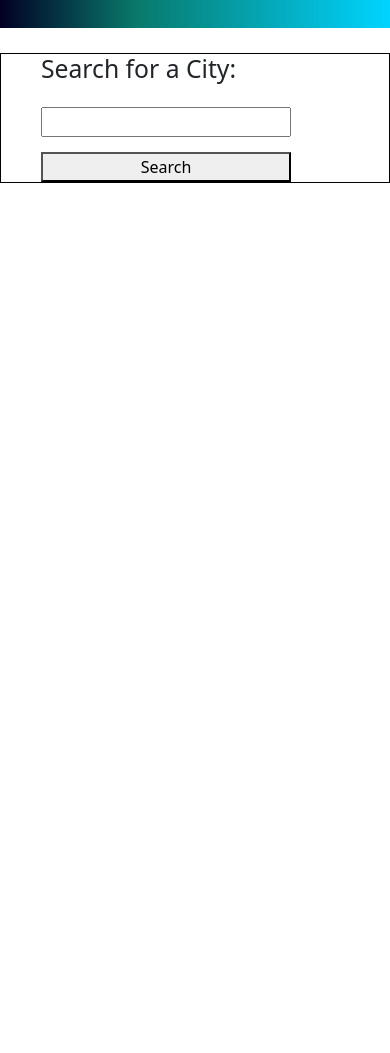
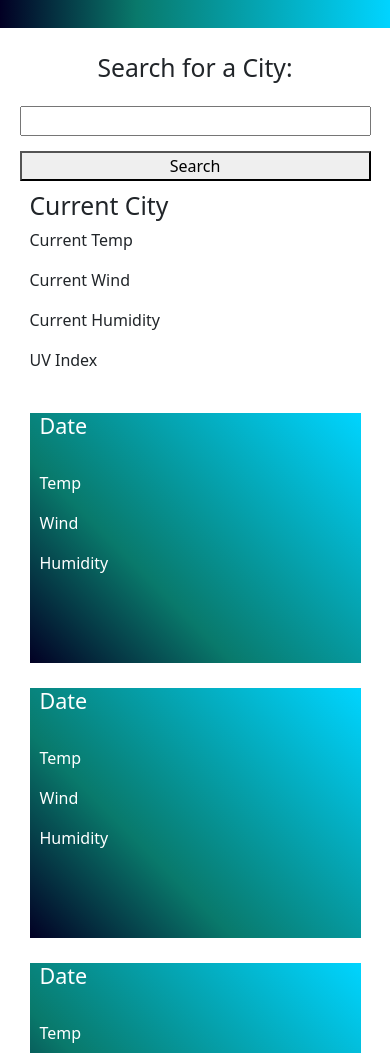
Before and after one commit to zmoore371/Homework-Week-6, a plain HTML site: page index.html in a window 390 px wide. Shown: the part 47-1100 px from the top of the page. Before the commit the page ends 844 px from the top, so only its background shows below. Drawn offline with nearby package versions, Linux system fonts and the light colour scheme.

Commit message:
Added mobile response for cellphones in css. Changed formatting of daily weather information.

```diff
--- a/assets/script.js
+++ b/assets/script.js
@@ -9,18 +9,17 @@ searchEl.on("click", function(event) {
     event.preventDefault();
     console.log(cityEl.val());
 
-    var city = cityEl.val()
+    var city = cityEl.val();
 
     if(city) {
         getApiToday(city);
+        getApiForecast(city);
         cityEl.val('');
 
     } else {
         alert("yo you gotta put some text in this mug")
     }
-
-
-})
+});
 
 function getApiToday (city) {
     var requestUrl = "https://api.openweathermap.org/data/2.5/weather?q="+ city +"&units=imperial&appid=" + APIkey
@@ -34,16 +33,25 @@ function getApiToday (city) {
                   $(".forecast").show();
                 });
             } else {
-                alert("Error! City not found!")
+                alert("Error! City not found!");
             }
         })
 };
 
 
 function getApiForecast (city) {
-    var requestUrl = "whatever the 5 day forecast api call is" + city + "likely some more crap" + APIkey
+    var requestUrl = "https://api.openweathermap.org/data/2.5/forecast?q=" + city + "&units=imperial&appid=" + APIkey
 
-    // fetch(requestUrl) then blah blah blah
+    fetch(requestUrl)
+        .then (function (response) {
+            if (response.ok) {
+                response.json().then(function (data) {
+                    displayForecast(data);
+                });
+            } else {
+                alert("Error! City not found!");
+            }
+        })
 }
 
 function displayCurrent(today) {
@@ -53,17 +61,22 @@ function displayCurrent(today) {
     var currentHumidity = $(".current-humidity");
     var currentUv =$(".uv-index");
 
-    currentCity.text(today.name)
-    currentTemp.text("Current Temp: " + today.main.temp) // may want to round this?
-    currentWind.text("Current Wind Speed: " + today.wind.speed)
-    currentHumidity.text("Current Humidity: " + today.main.humidity + "%")
-    currentUv.text()
+    currentCity.text(today.name + " " + moment().format("(ddd, MMMM Do)"));
+    currentTemp.text("Current Temp: " + (Math.round(today.main.temp)) + "°F");
+    currentWind.text("Current Wind Speed: " + today.wind.speed + "MPH");
+    currentHumidity.text("Current Humidity: " + today.main.humidity + "%");
+    currentUv.text();
 }
+
+function displayForecast(forecast) {
+    console.log(forecast)
+}
+
+
 
 function init() {
     $(".weather-info").hide()
     $(".forecast").hide()
 }
 
-
-init();
+// init();
--- a/assets/style.css
+++ b/assets/style.css
@@ -24,7 +24,6 @@ header h1{
     flex-grow: 1;
     padding-left: 40px;
     align-content: stretch;
-    border: 1px solid black;
 }
 
 .city-name{
@@ -53,11 +52,9 @@ header h1{
     display: flex;
     flex-direction: column;
     margin: 10px;
-    border: 1px solid gold;
-
 }
 
-.day1, .day2, .day3, .day4, .day5{
+.day{
     height: 250px;
     flex-wrap: wrap;
     flex-grow: 2;
@@ -67,3 +64,39 @@ header h1{
     background: rgb(2,0,36);
     background: linear-gradient(45deg, rgba(2,0,36,1) 0%, rgba(9,121,107,1) 35%, rgba(0,212,255,1) 100%);
 }
+
+@media screen and (max-width:480px) {
+    body{
+        display: flex;
+        flex-direction: column;
+        align-items: center;
+    }
+
+    .city-name{
+        width: 100%;
+    }
+
+    .searchBtn{
+        width: 100%;
+    }
+
+    .city-info{
+        display: inline-block;
+        align-items: center;
+        width: 90%;
+    }
+
+    .sidebar{
+        padding-left: 0;
+        align-items: center;
+    }
+
+    .forecast{
+        flex-direction: column;
+        /* width: 400px; */
+    }
+
+    .day{
+        margin-top: 15px;
+    }
+}
--- a/index.html
+++ b/index.html
@@ -30,40 +30,40 @@
                 <p class="uv-index">UV Index</p>
             </div>
             <div class="forecast">
-                <div class="day1">
-                    <h4 class="day1-date">Date</h4>
-                    <img class="day1-img">
-                    <p class="day1-temp">Temp</p>
-                    <p class="day1-wind">Wind</p>
-                    <p class="day1-humidity">Humidity</p>
+                <div class="day">
+                    <h4 class="day-date">Date</h4>
+                    <img class="day-img">
+                    <p class="day-temp">Temp</p>
+                    <p class="day-wind">Wind</p>
+                    <p class="day-humidity">Humidity</p>
                 </div>
-                <div class="day2">
-                    <h4 class="day2-date">Date</h4>
-                    <img class="day2-img">
-                    <p class="day2-temp">Temp</p>
-                    <p class="day2-wind">Wind</p>
-                    <p class="day2-humidity">Humidity</p>
+                <div class="day">
+                    <h4 class="day-date">Date</h4>
+                    <img class="day-img">
+                    <p class="day-temp">Temp</p>
+                    <p class="day-wind">Wind</p>
+                    <p class="day-humidity">Humidity</p>
                 </div>
-                <div class="day3">
-                    <h4 class="day3-date">Date</h4>
-                    <img class="day3-img">
-                    <p class="day3-temp">Temp</p>
-                    <p class="day3-wind">Wind</p>
-                    <p class="day3-humidity">Humidity</p>
+                <div class="day">
+                    <h4 class="day-date">Date</h4>
+                    <img class="day-img">
+                    <p class="day-temp">Temp</p>
+                    <p class="day-wind">Wind</p>
+                    <p class="day-humidity">Humidity</p>
                 </div>
-                <div class="day4">
-                    <h4 class="day4-date">Date</h4>
-                    <img class="day4-img">
-                    <p class="day4-temp">Temp</p>
-                    <p class="day4-wind">Wind</p>
-                    <p class="day4-humidity">Humidity</p>
+                <div class="day">
+                    <h4 class="day-date">Date</h4>
+                    <img class="day-img">
+                    <p class="day-temp">Temp</p>
+                    <p class="day-wind">Wind</p>
+                    <p class="day-humidity">Humidity</p>
                 </div>
-                <div class="day5">
-                    <h4 class="day5-date">Date</h4>
-                    <img class="day5-img">
-                    <p class="day5-temp">Temp</p>
-                    <p class="day5-wind">Wind</p>
-                    <p class="day5-humidity">Humidity</p>
+                <div class="day">
+                    <h4 class="day-date">Date</h4>
+                    <img class="day-img">
+                    <p class="day-temp">Temp</p>
+                    <p class="day-wind">Wind</p>
+                    <p class="day-humidity">Humidity</p>
                 </div>
             </div>
         </div>
```
